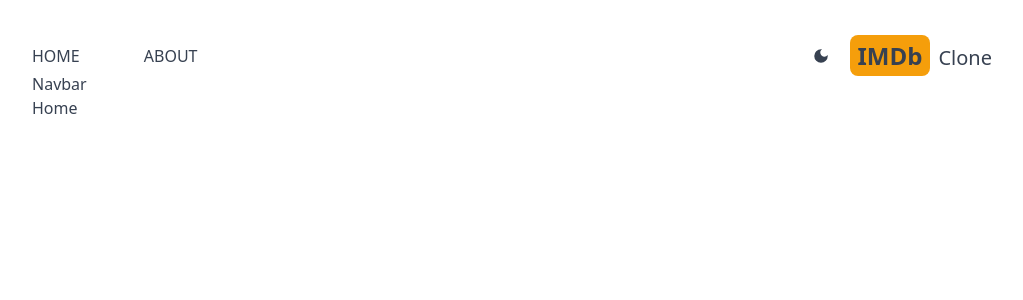
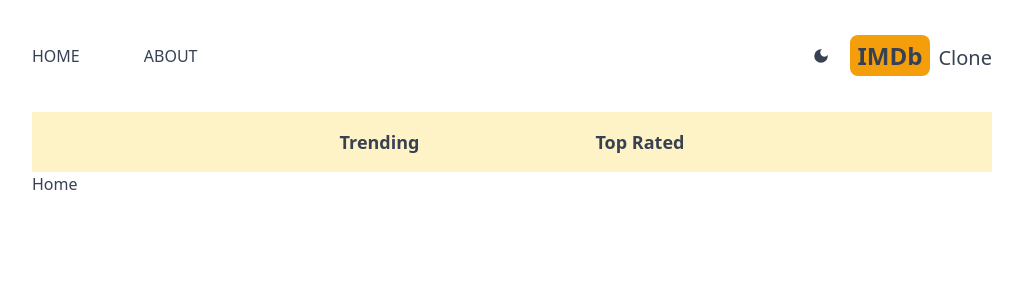
Before and after one commit to parixscm/next13_IMDbClone, a Next.js app: page / in a window 1280 px wide. Shown: the top 300 px of the page, without its empty margins (128-1151 px from the left). Built offline with nearby package versions, Linux system fonts and the light colour scheme.

Commit message:
📝 Feat: ADD NavbarItem component

```diff
--- a/src/components/Navbar.jsx
+++ b/src/components/Navbar.jsx
@@ -1,3 +1,10 @@
+import NavbarItem from "./NavbarItem";
+
 export default function Navbar() {
-  return <div>Navbar</div>;
+  return (
+    <div className="py-4 mt-10 space-x-10 flex justify-center bg-amber-100 dark:bg-gray-600 lg:space-x-40 lg:text-lg">
+      <NavbarItem title="Trending" param="fetchTrending" />
+      <NavbarItem title="Top Rated" param="fetchTopRated" />
+    </div>
+  );
 }
--- /dev/null
+++ b/src/components/NavbarItem.jsx
@@ -0,0 +1,23 @@
+"use client";
+import Link from "next/link";
+import { useSearchParams } from "next/navigation";
+
+export default function NavbarItem({ title, param }) {
+  const searchParam = useSearchParams();
+  const genre = searchParam.get("genre");
+
+  return (
+    <div>
+      <Link
+        href={`/?genre=${param}`}
+        className={`p-2 cursor-pointer font-semibold hover:text-amber-600 ${
+          genre &&
+          genre === param &&
+          "underline underline-offset-8 decoration-4 decoration-amber-500 rounded-lg"
+        }`}
+      >
+        {title}
+      </Link>
+    </div>
+  );
+}
```
